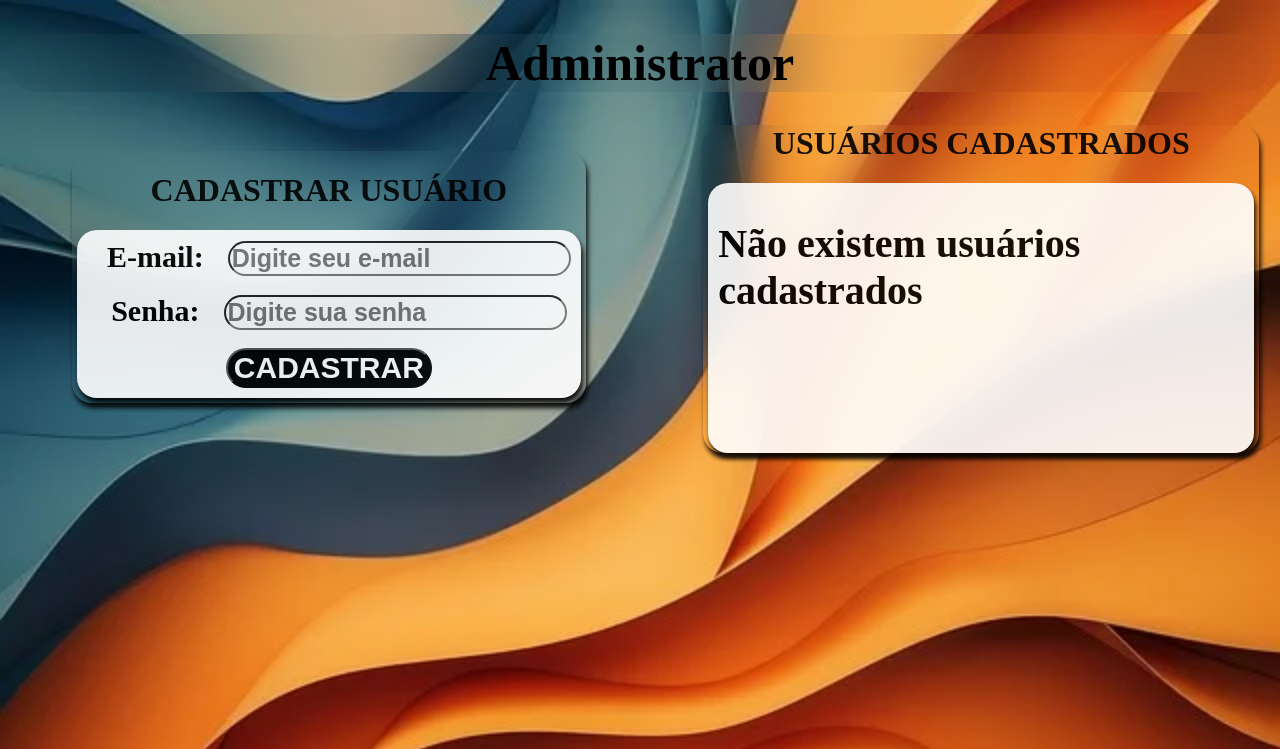
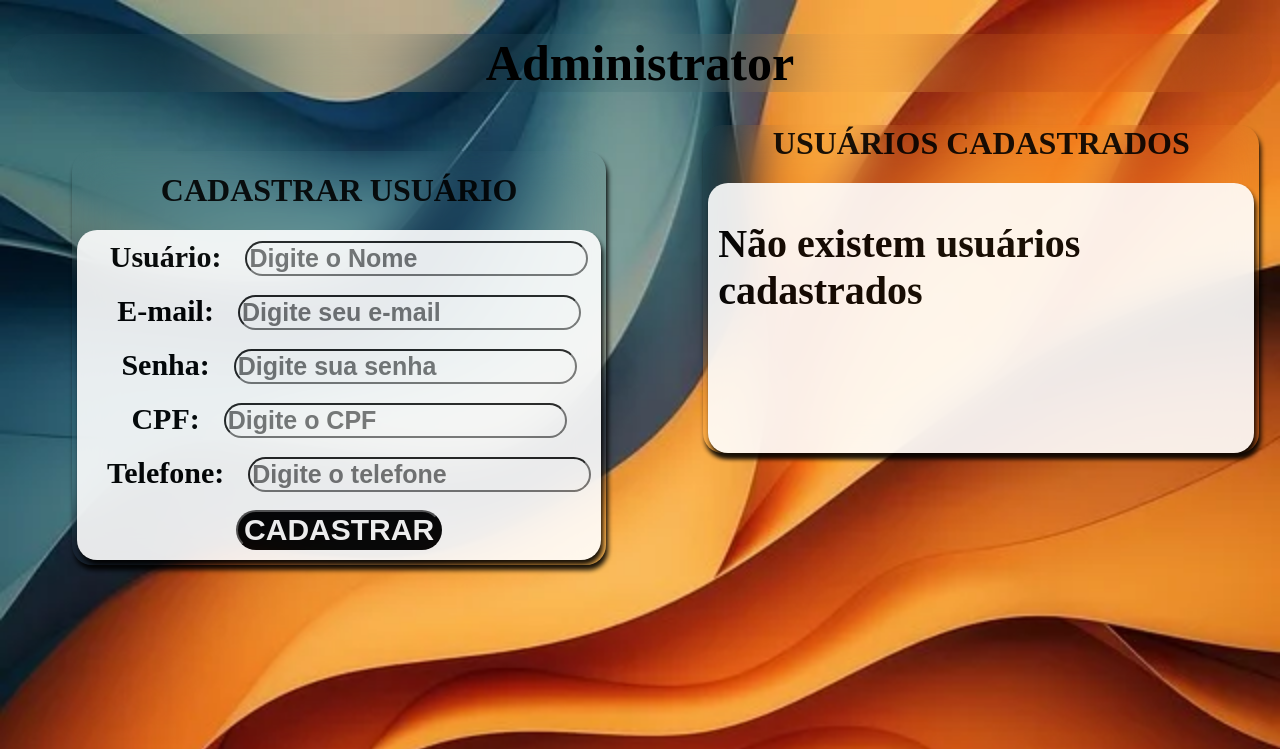
Before and after one commit to kleber-nascimento/controle_estoque, a Flask app: template templates/admin.html in a window 1280 px wide. Shown: the top 749 px of the page. Run offline with Flask 3, Linux system fonts and the light colour scheme; the template is opened without the code that fills it, so the values that code supplies are empty.

Commit message:
Adição dos campos de cadastro de usuários

```diff
--- a/main.py
+++ b/main.py
@@ -55,12 +55,19 @@ def login():
 def addUser():
     global logon
     user = []
+    nomeuser = request.form.get('nomeuser')
     email = request.form.get('email')
     password = request.form.get('password')
+    cpf = request.form.get('cpf')
+    telefone = request.form.get('telefone')
+
     user = [
         {
+            "nomeuser": nomeuser,
             "email": email,
-            "password": password
+            "password": password,
+            "cpf": cpf,
+            "telefone": telefone
         }
     ]
     with open('users.json') as userTemp:
@@ -69,7 +76,7 @@ def addUser():
     newUser = user + users
 
     with open('users.json', 'w') as recordTemp:
-        json.dump(newUser, recordTemp, indent=4)
+        json.dump(newUser, recordTemp, indent=7)
     logon = True
     flash(f'{email} Cadastrado com Sucesso!')
     return redirect('/adm')
@@ -81,14 +88,14 @@ def delUser():
     logon = True
     user = request.form.get('delUser')
     userDict = ast.literal_eval(user)
-    name = userDict['email']
+    name = userDict['nomeuser']
     with open('users.json') as tempUsers:
         userJson = json.load(tempUsers)
         for c in userJson:
             if c == userDict:
                 userJson.remove(userDict)
                 with open('users.json', 'w') as willbeDelUser:
-                    json.dump(userJson, willbeDelUser, indent=4)
+                    json.dump(userJson, willbeDelUser, indent=7)
 
 
     print(type(userDict))
--- a/templates/admin.html
+++ b/templates/admin.html
@@ -21,10 +21,22 @@
         <h1>CADASTRAR USUÁRIO</h1>
         <div id="form_frente">
         <form action="/addUser" id="login" method="post">
+            <label for="nomeuser">Usuário:</label>
+            <input type="name" name="nomeuser" id="nomeuser" placeholder="Digite o Nome" required><br><br>
+
             <label for="email">E-mail:</label>
             <input type="email" name="email" id="email" placeholder="Digite seu e-mail" required><br><br>
+
             <label for="password">Senha:</label>
             <input type="password" name="password" id="password" placeholder="Digite sua senha" required><br><br>
+
+            <label for="cpf">CPF:</label>
+            <input type="number" name="cpf" id="cpf" placeholder="Digite o CPF" required><br><br>
+
+            <label for="telefone">Telefone:</label>
+            <input type="number" name="telefone" id="telefone" placeholder="Digite o telefone" required><br><br>
+
+
             <button type="submit" id="button_login">
                 <span></span>
                 <span></span>
@@ -44,8 +56,11 @@
                 {%for c in user %}
                     <ul>
                         <input type="hidden" name="delUser" value="{{c}}">
+                        <li>{{c['nomeuser']}}</li>
                         <li>{{c['email']}}</li>
                         <li>{{c['password']}}</li>
+                        <li>{{c['cpf']}}</li>
+                        <li>{{c['telefone']}}</li>
                     </ul>
                     <button type="submit">Excluir</button><br>
                 </form>
```
Also changed, not shown: users.json (+7 -12 lines).
